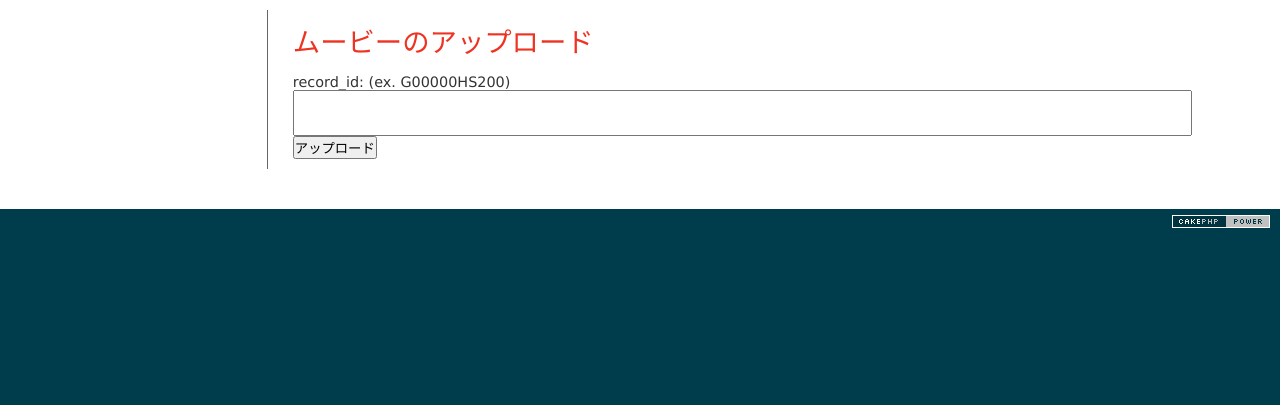
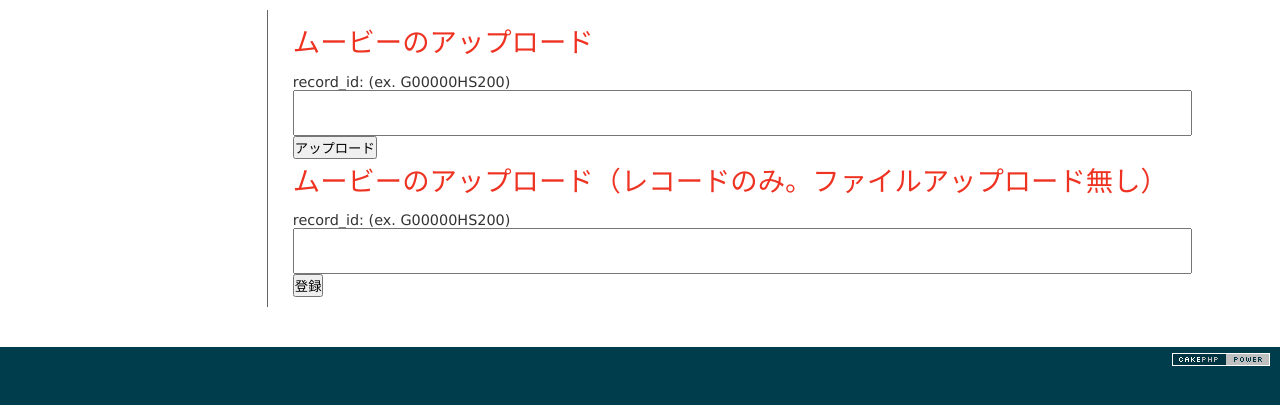
Before and after one commit to sports-time-machine/ST_Register, a CakePHP app: the page made by app/View/Upload/movies.ctp in a window 1280 px wide. Shown: the part 47-452 px from the top of the page. Run offline with PHP 8.4 and a stand-in for CakePHP, Linux system fonts and the light colour scheme; the template is opened without the code that fills it, so the values that code supplies are empty; form fields are guessed from the names that the template uses; some libraries are stand-ins or nearby versions.

Commit message:
動画のレコードのみアップロード機能（手動でファイルをアップした時用

```diff
--- a/app/View/Upload/movies.ctp
+++ b/app/View/Upload/movies.ctp
@@ -6,4 +6,14 @@
 		<?php echo $this->Form->text('record_id', array('label' => 'record_id', 'class' => "input", "maxlength" => 12, 'autocomplete' => 'off')); ?>
 		<?php echo $this->Form->button('アップロード',array('div' => false, 'class' => 'btn', 'id' => 'submit', 'onclick' => "$(this).text('アップロード中です...'); this.form.submit(); $(this).attr('disabled', true);")) ?>
 	</form>
+
+
+	<h2>ムービーのアップロード（レコードのみ。ファイルアップロード無し）</h2>
+
+	<form action="<?php echo $this->Html->webroot; ?>upload/movieWithoutFile" method="post" id="InputCodeForm" accept-charset="utf-8" class="form-inline">
+		record_id: (ex. G00000HS200)
+		<?php echo $this->Form->text('record_id', array('label' => 'record_id', 'class' => "input", "maxlength" => 12, 'autocomplete' => 'off')); ?>
+		<?php echo $this->Form->button('登録',array('div' => false, 'class' => 'btn', 'id' => 'submit', 'onclick' => "$(this).text('登録中です...'); this.form.submit(); $(this).attr('disabled', true);")) ?>
+	</form>
+
 </div>
```
